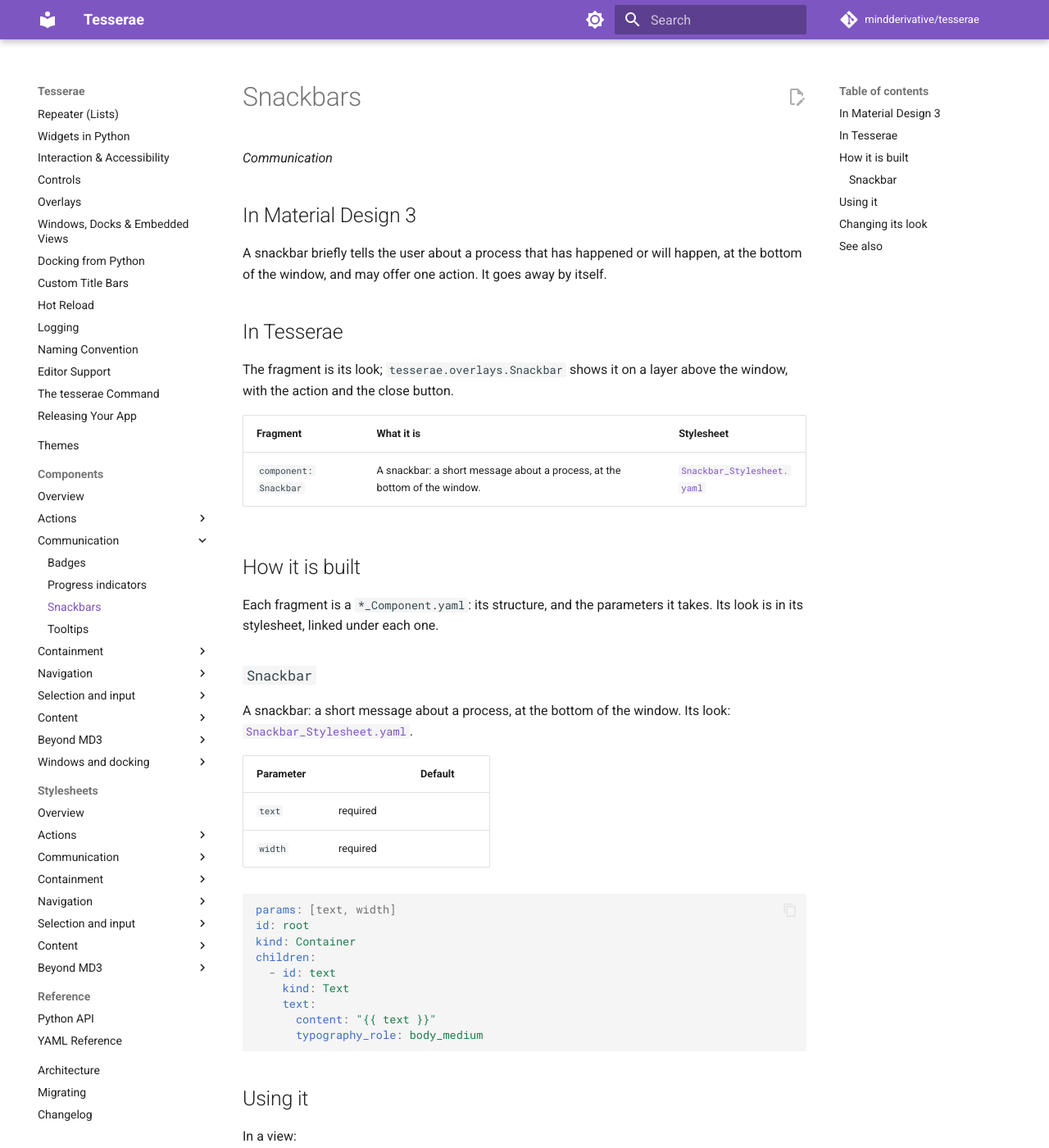
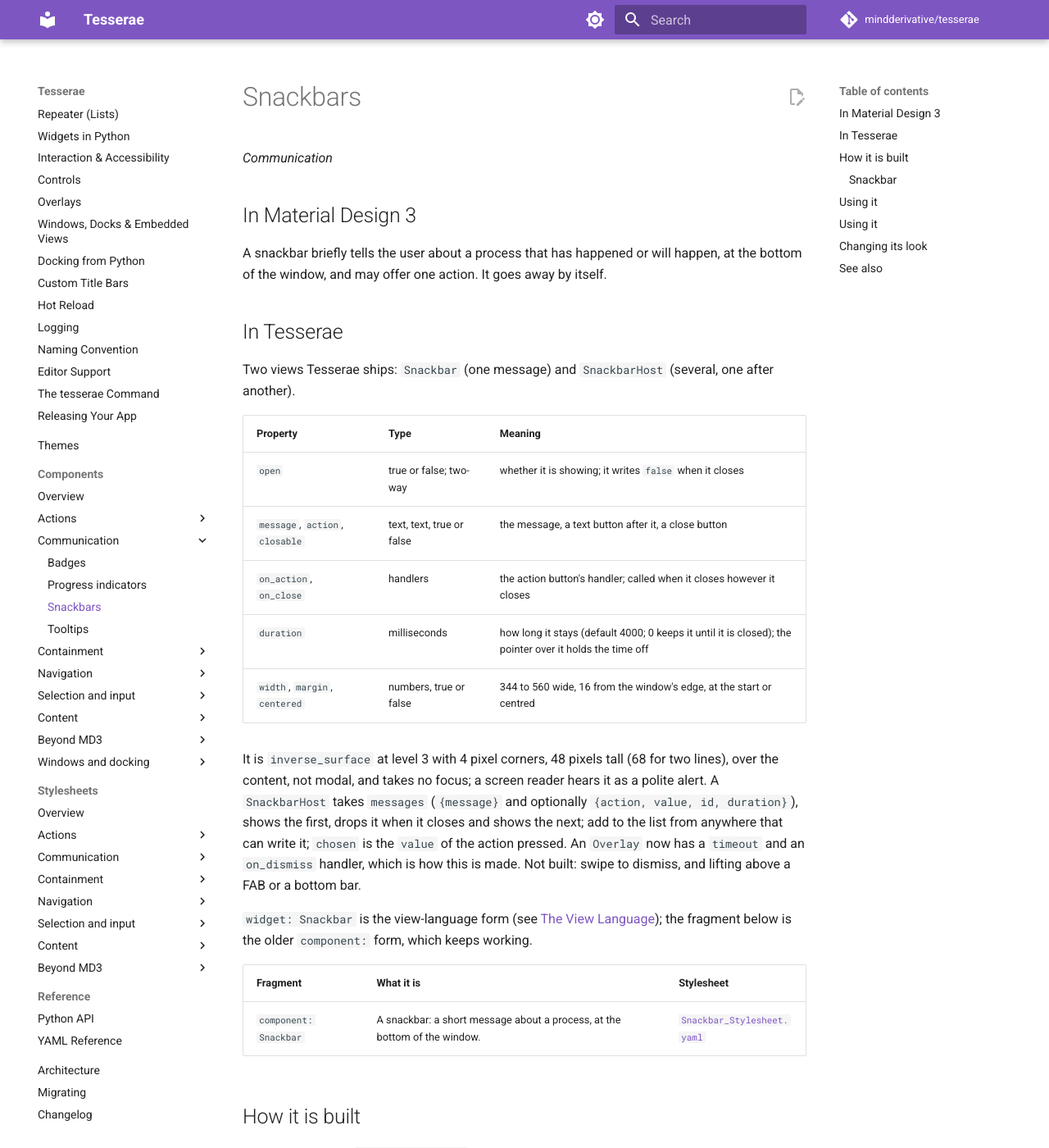
Before and after one commit to mindderivative/tesserae, an MkDocs documentation site: the page built from docs/components/snackbars.md, in a window 1280 px wide and 1400 px high. Shown: the whole window at 82% size. Built offline with MkDocs 1.6.1 and Material for MkDocs 9.7.7, drawn with Linux system fonts in a browser that asks for light colours; comment, search, counter and statistics services are not loaded; some of the changed text lies outside the part shown.

Commit message:
0.5.0 #146: Snackbar and SnackbarHost, shipped views (a message that goes by itself, an action, a close; one after another); Overlay timeout and on_dismiss
Co-Authored-By: Claude Sonnet 5.5 <noreply@anthropic.com>

````diff
--- a/docs/components/snackbars.md
+++ b/docs/components/snackbars.md
@@ -9,8 +9,22 @@ window, and may offer one action. It goes away by itself.
 
 ## In Tesserae
 
-The fragment is its look; `tesserae.overlays.Snackbar` shows it on a layer above the window, with the
-action and the close button.
+Two views Tesserae ships: `Snackbar` (one message) and `SnackbarHost` (several, one after another).
+
+| Property | Type | Meaning |
+| --- | --- | --- |
+| `open` | true or false; two-way | whether it is showing; it writes `false` when it closes |
+| `message`, `action`, `closable` | text, text, true or false | the message, a text button after it, a close button |
+| `on_action`, `on_close` | handlers | the action button's handler; called when it closes however it closes |
+| `duration` | milliseconds | how long it stays (default 4000; 0 keeps it until it is closed); the pointer over it holds the time off |
+| `width`, `margin`, `centered` | numbers, true or false | 344 to 560 wide, 16 from the window's edge, at the start or centred |
+
+It is `inverse_surface` at level 3 with 4 pixel corners, 48 pixels tall (68 for two lines), over the content, not modal, and takes no focus; a screen reader hears it
+as a polite alert. A `SnackbarHost` takes `messages` (`{message}` and optionally `{action, value, id, duration}`), shows the first, drops it when it closes
+and shows the next; add to the list from anywhere that can write it; `chosen` is the `value` of the action pressed. An `Overlay` now has a `timeout`
+and an `on_dismiss` handler, which is how this is made. Not built: swipe to dismiss, and lifting above a FAB or a bottom bar.
+
+`widget: Snackbar` is the view-language form (see [The View Language](../guide/view-language.md)); the fragment below is the older `component:` form, which keeps working.
 
 | Fragment | What it is | Stylesheet |
 | --- | --- | --- |
@@ -43,17 +57,22 @@ children:
 
 ## Using it
 
-In a view:
+```yaml
+name: notes
+widget: Container
+style: {width: 480, height: 320}
+children:
+  - widget: SnackbarHost
+    messages: "{{ toasts }}"
+    chosen: "{{ undo }}"
+  - widget: Snackbar
+    open: "{{ saved }}"
+    message: Note saved
+    action: Undo
+    on_action: undo_save
+```
 
-```yaml
-# Home_View.yaml
-id: root
-kind: Container
-children:
-  - id: saved
-    component: Snackbar
-    with: {text: Saved, width: 280}
-```
+## Using it
 
 In Python:
 
````
Also changed, not shown: design/yaml-language.md (+1 -0 lines), docs/changelog.md (+1 -0 lines), docs/guide/view-language.md (+2 -0 lines), src/tesserae/views/SnackbarHost_View.yaml (added, +25 -0 lines), src/tesserae/views/Snackbar_Stylesheet.yaml (added, +20 -0 lines), src/tesserae/views/Snackbar_View.yaml (added, +58 -0 lines), 9 other files.
